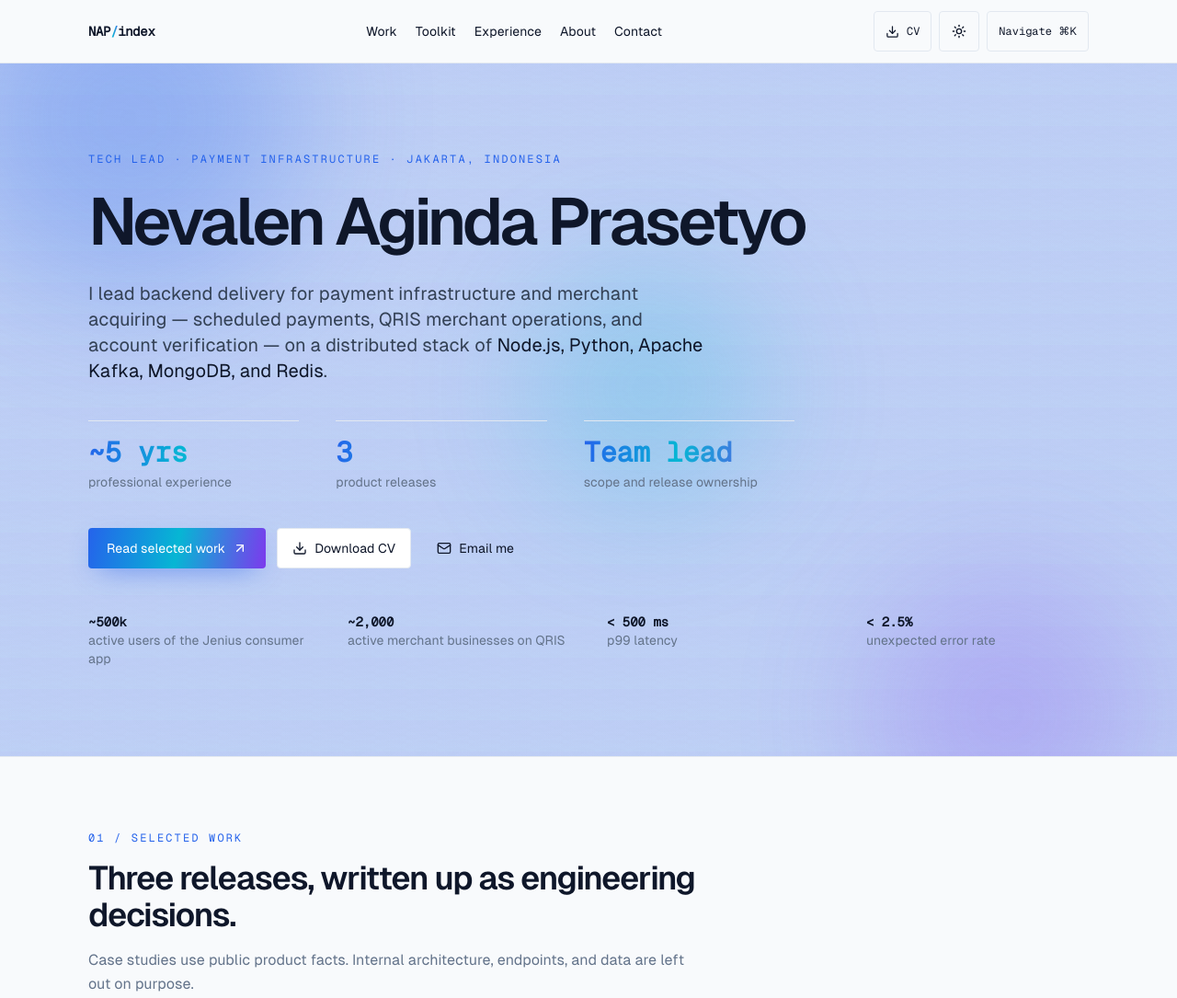
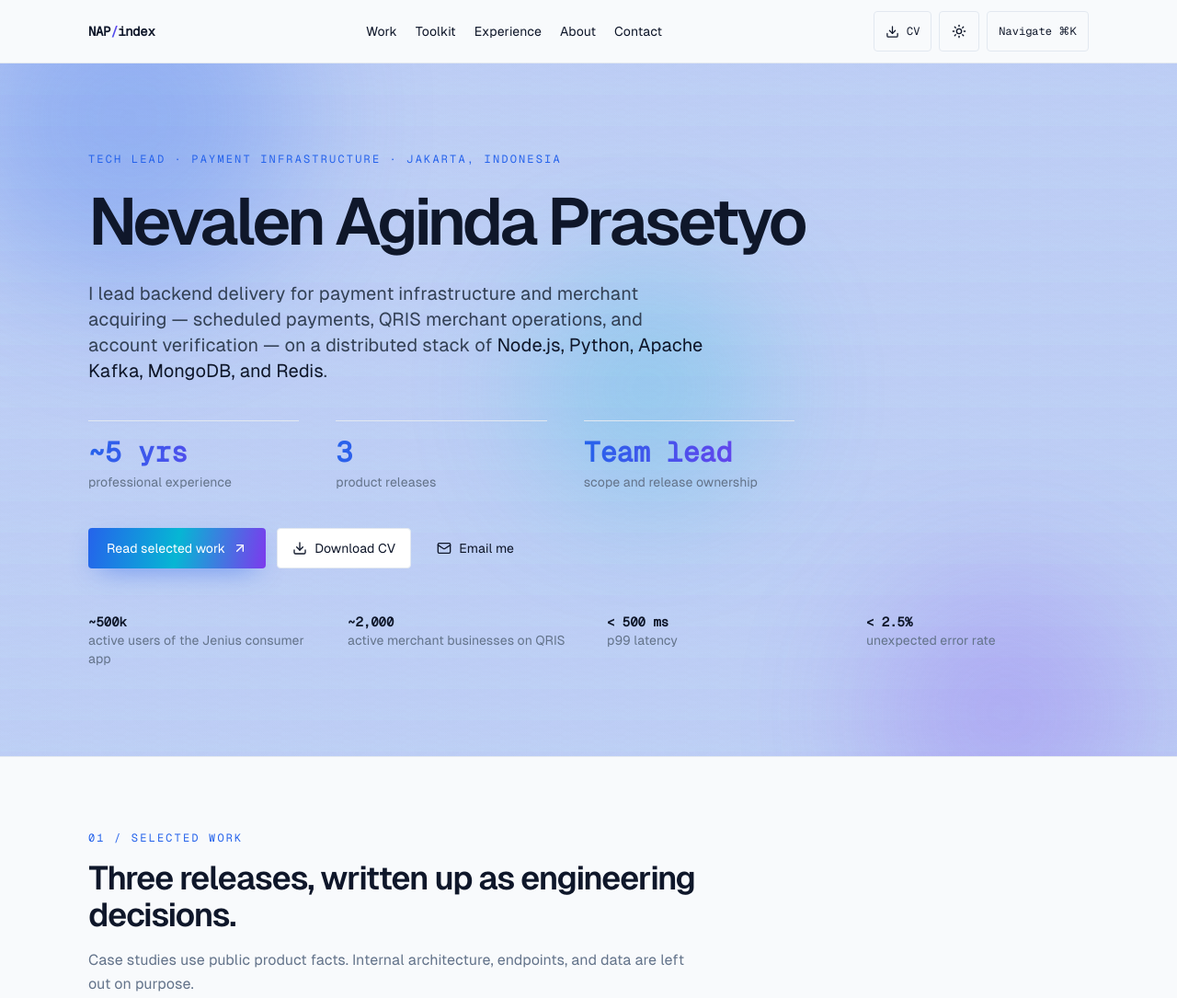
Before and after one commit to nevalenaginda/nevalenaginda.github.io, an Astro site: page / in a window 1280 px wide. Shown: the top 1085 px of the page at 92% size. Built offline with nearby package versions, Linux system fonts and the light colour scheme; Astro itself is replaced by a stand-in of ours.

Commit message:
a11y: keep cyan out of text gradients (fails WCAG contrast)

```diff
--- a/src/styles/global.css
+++ b/src/styles/global.css
@@ -72,8 +72,10 @@
   50% { transform: translate3d(2rem, -1.5rem, 0) scale(1.08); }
 }
 
+/* Text gradient skips the cyan stop: #06b6d4 fails WCAG contrast on paper
+   (~2.4:1). Backgrounds and rails can still use the full three-stop ramp. */
 .gradient-text {
-  background: linear-gradient(100deg, var(--color-primary), var(--color-secondary) 45%, var(--color-accent));
+  background: linear-gradient(100deg, var(--color-primary), var(--color-accent));
   -webkit-background-clip: text;
   background-clip: text;
   color: transparent;
```
